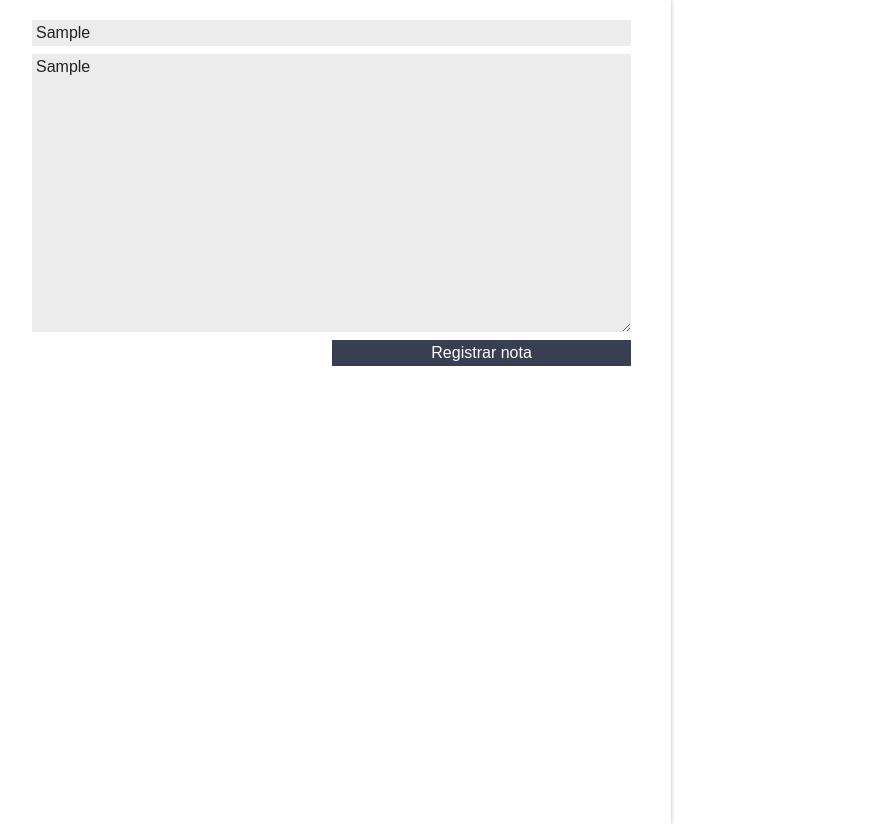
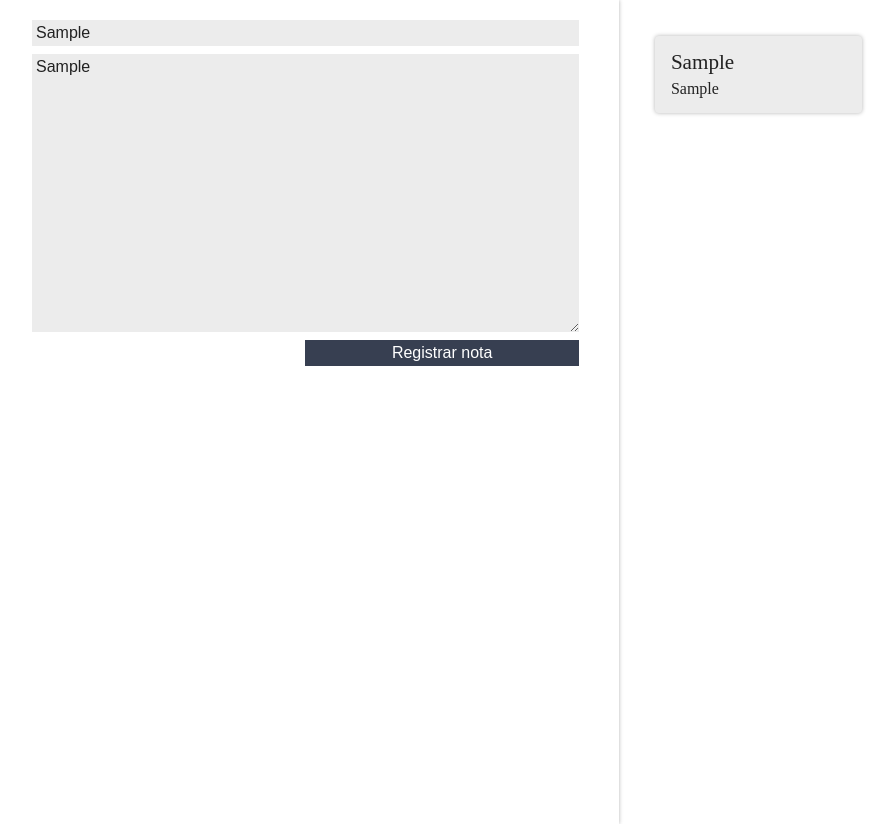
Before and after one commit to alura-es-cursos/1818-react-ciclo-de-vida-de-componentes, a React (Create React App) app: page / in a window 1280 px wide. Both pictures are taken after typing "Sample", "Sample" into the empty fields and a click on the button "Registrar nota". Shown: the whole page, without its empty margins (8-903 px from the left). Built offline with nearby package versions, Linux system fonts and the light colour scheme.

Commit message:
Clase 13

```diff
--- a/src/App.js
+++ b/src/App.js
@@ -8,20 +8,25 @@ class App extends Component {
 
   constructor(){
     super();
-    this.notas = [];
+    this.state = {
+      notas: []
+    };
   }
 
   registrar(titulo, nota){
     const objeto = {titulo, nota};
-    this.notas.push(objeto);
-    console.log(this.notas.length);
+    const nuevoArray = [...this.state.notas, objeto];
+    const state = {
+      notas: nuevoArray
+    }
+    this.setState(state);
   }
 
   render() {
     return (
       <section className="contenido">
         <RegistroNotas registrar={this.registrar.bind(this)} />
-        <ListaNotas notas={this.notas} />
+        <ListaNotas notas={this.state.notas} />
       </section>
     );
   }
--- a/src/components/detalleNotas/DetalleNotas.jsx
+++ b/src/components/detalleNotas/DetalleNotas.jsx
@@ -6,9 +6,9 @@ class DetalleNotas extends Component {
     return (
       <section className="detalle-nota">
         <header className="detalle-nota_header">
-          <h3 className="detalle-nota_titulo">Titulo</h3>
+          <h3 className="detalle-nota_titulo">{this.props.titulo}</h3>
         </header>
-        <p className="detalle-nota_texto">Registro de nota</p>
+        <p className="detalle-nota_texto">{this.props.nota}</p>
       </section>
     );
   }
--- a/src/components/listaNotas/ListaNotas.jsx
+++ b/src/components/listaNotas/ListaNotas.jsx
@@ -7,11 +7,10 @@ class ListaNotas extends Component {
   render() {
     return (
       <ul className="lista-notas">
-        {this.props.notas.map((curso, indice) => {
+        {this.props.notas.map((valor, indice) => {
           return (
             <li className="lista-notas_item" key={indice}>
-              <div>{curso}</div>
-              <DetalleNotas />
+              <DetalleNotas titulo={valor.titulo} nota={valor.nota} />
             </li>
           );
         })}
```
